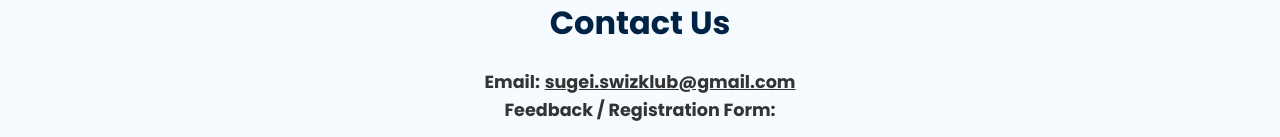
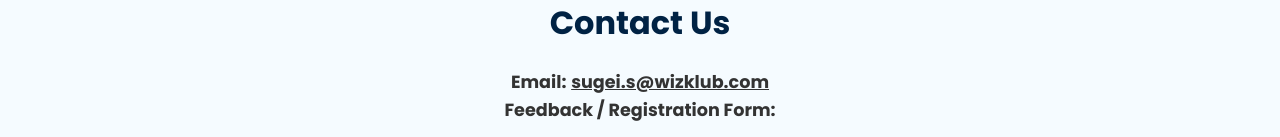
Before and after one commit to kerthikdev/wizklub, a plain HTML site: page index.html in a window 1280 px wide. Shown: the part 2252-2389 px from the top of the page. Drawn offline with Linux system fonts and the light colour scheme.

Commit message:
Update index.html

```diff
--- a/index.html
+++ b/index.html
@@ -94,7 +94,7 @@
 <section id="contact" class="section contact">
   <h2 class="section-title">Contact Us</h2>
   <div class="contact-details">
-    <p><strong>Email:</strong> <a href="mailto:sugei.swizklub@gmail.com">sugei.swizklub@gmail.com</a></p>
+    <p><strong>Email:</strong> <a href="mailto:sugei.swizklub@gmail.com">sugei.s@wizklub.com</a></p>
     <p><strong>Feedback / Registration Form:</strong></p>
     <a href="https://docs.google.com/forms/d/e/1FAIpQLSembbx9HVkLQsCEFP9Jh3PllzWIbPVY9vcb7KYmG7rivvIxiA/viewform?usp=sharing"
        target="_blank" class="btn">
```
